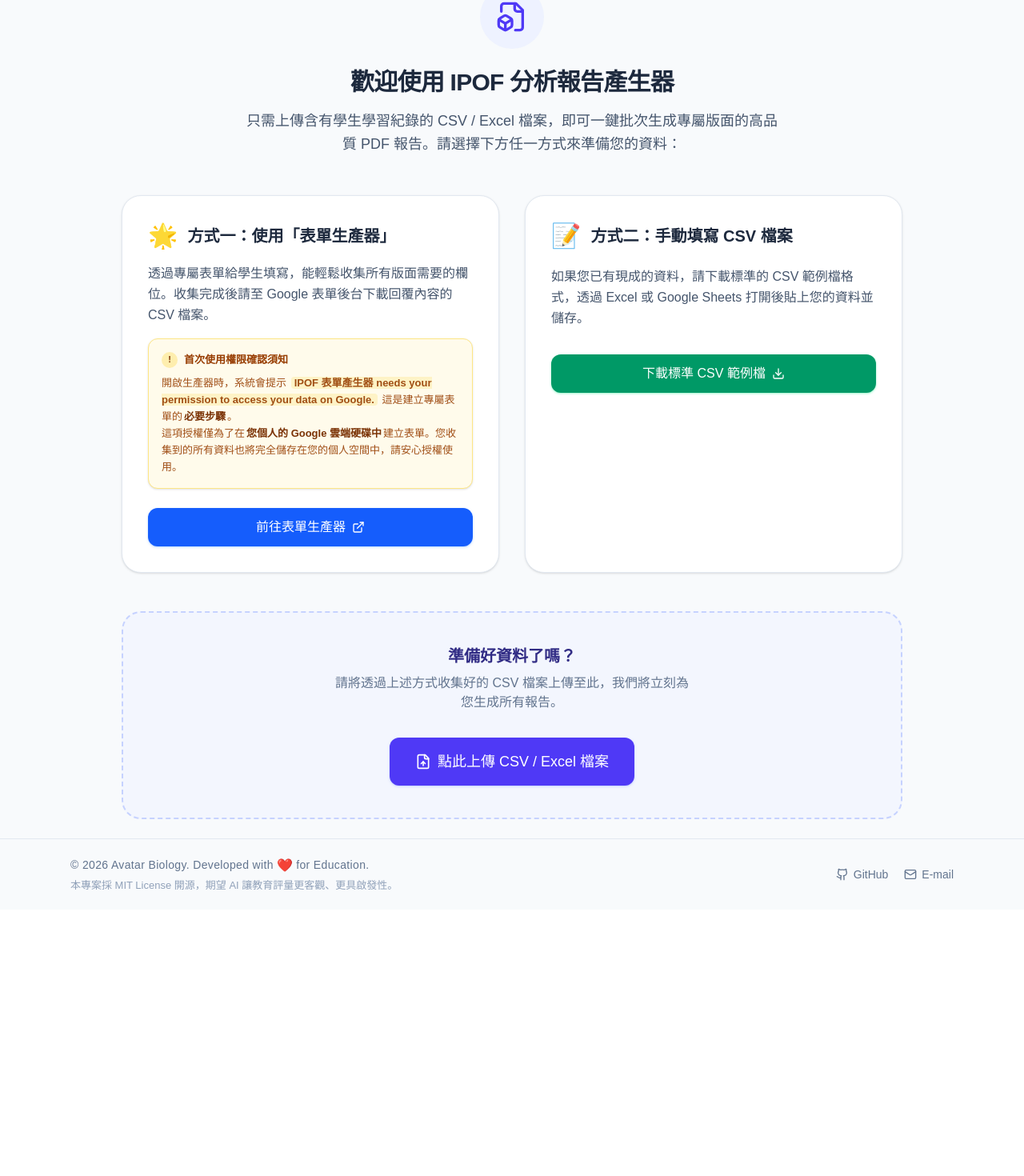
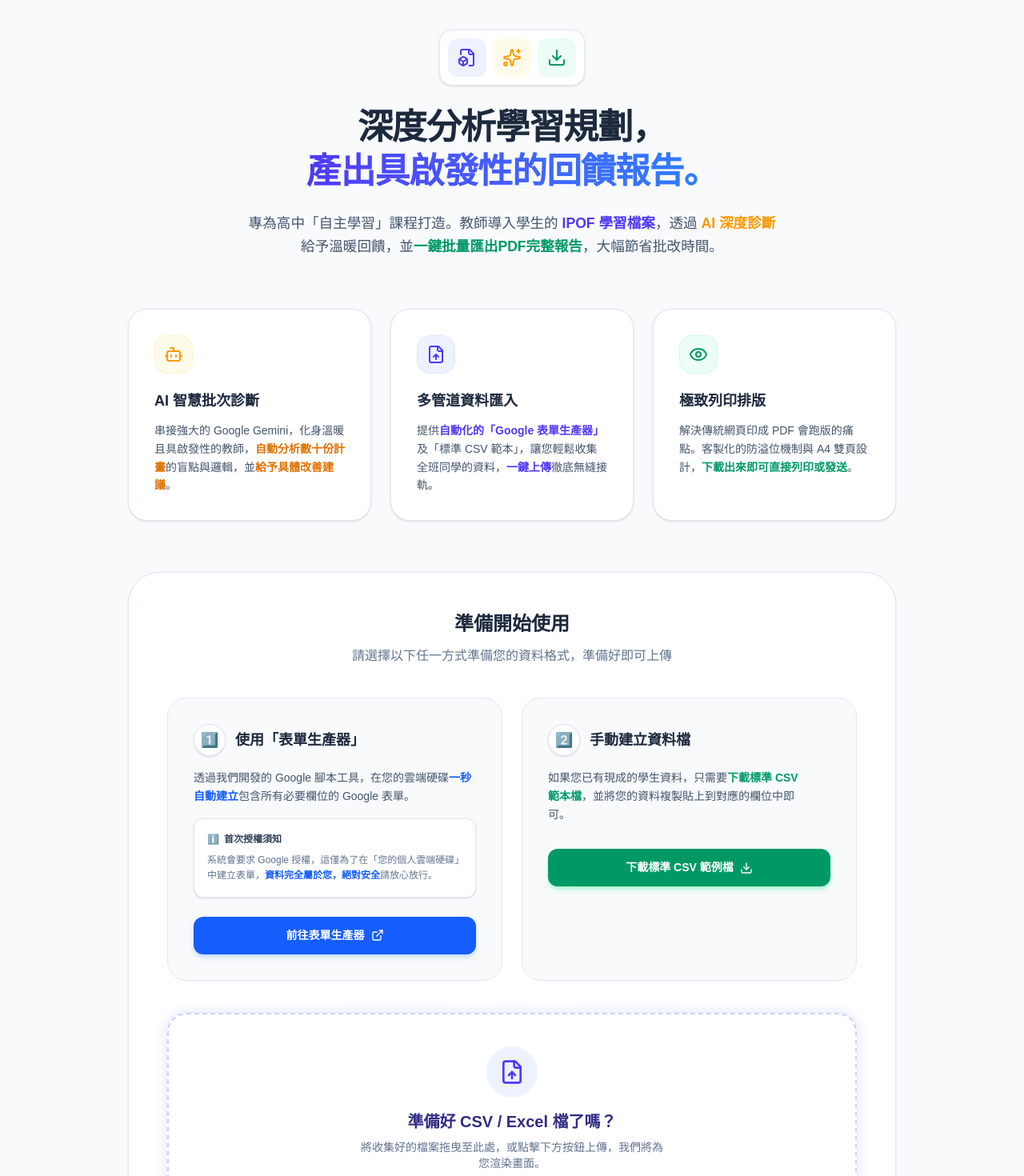
Before and after one commit to AvatarBiology/SDL-IPOF, a React (Vite) app: page / in a window 1280 px wide. Shown: the part 118-1588 px from the top of the page at 80% size. Before the commit the page ends 1255 px from the top, so only its background shows below. Built offline with nearby package versions, Linux system fonts and the light colour scheme.

Commit message:
Update App.tsx

```diff
--- a/src/App.tsx
+++ b/src/App.tsx
@@ -308,78 +308,135 @@ export default function App() {
       </nav>
 
       {students.length === 0 ? (
-        <main className="flex-1 w-full max-w-5xl mx-auto p-6 flex flex-col items-center justify-center min-h-[calc(100vh-8rem)]">
-          <div className="text-center mb-12">
-            <div className="inline-flex items-center justify-center w-20 h-20 rounded-full bg-indigo-50 mb-6">
-              <FileBox className="w-10 h-10 text-indigo-600" />
+        <main className="flex-1 w-full max-w-5xl mx-auto p-4 md:p-8 flex flex-col items-center min-h-[calc(100vh-8rem)]">
+          {/* Hero Section */}
+          <div className="text-center mb-16 mt-8 md:mt-12 animate-in fade-in slide-in-from-bottom-4 duration-700 ease-out">
+            <div className="inline-flex items-center justify-center p-2.5 bg-white rounded-2xl mb-6 shadow-sm border border-slate-200">
+               <div className="flex gap-2">
+                 <div className="w-12 h-12 bg-indigo-50 rounded-xl flex items-center justify-center">
+                    <FileBox className="w-6 h-6 text-indigo-600" />
                  </div>
-            <h2 className="text-3xl font-bold text-slate-800 mb-4 tracking-tight">歡迎使用 IPOF 分析報告產生器</h2>
-            <p className="text-lg text-slate-600 max-w-2xl mx-auto leading-relaxed">
-              只需上傳含有學生學習紀錄的 CSV / Excel 檔案，即可一鍵批次生成專屬版面的高品質 PDF 報告。請選擇下方任一方式來準備您的資料：
+                 <div className="w-12 h-12 bg-amber-50 rounded-xl flex items-center justify-center">
+                    <Sparkles className="w-6 h-6 text-amber-500" />
+                 </div>
+                 <div className="w-12 h-12 bg-emerald-50 rounded-xl flex items-center justify-center">
+                    <Download className="w-6 h-6 text-emerald-600" />
+                 </div>
+               </div>
+            </div>
+            <h2 className="text-4xl md:text-[2.75rem] font-extrabold text-slate-800 mb-6 tracking-tight leading-tight">
+              深度分析學習規劃，<br className="md:PDF" />
+              <span className="text-transparent bg-clip-text bg-gradient-to-r from-indigo-600 to-blue-500">
+                產出具啟發性的回饋報告。
+              </span>
+            </h2>
+            <p className="text-[1.1rem] text-slate-600 max-w-2xl mx-auto leading-relaxed">
+              專為高中「自主學習」課程打造。教師導入學生的 <span className="font-bold text-indigo-600">IPOF 學習檔案</span>，透過 <span className="font-bold text-amber-500">AI 深度診斷</span>給予溫暖回饋，並<span className="font-bold text-emerald-600">一鍵批量匯出PDF完整報告</span>，大幅節省批改時間。
             </p>
           </div>
 
-          <div className="grid md:grid-cols-2 gap-8 w-full mb-12 cursor-default">
-            {/* Card 1 */}
-            <div className="border border-slate-200 bg-white rounded-3xl p-8 shadow-sm hover:shadow-md transition-shadow relative overflow-hidden group">
-              <div className="absolute top-0 right-0 w-32 h-32 bg-blue-50 rounded-bl-full -z-10 group-hover:scale-110 transition-transform duration-500"></div>
-              <div className="flex items-center gap-3 mb-4">
-                <span className="text-3xl">🌟</span>
-                <h3 className="text-xl font-bold text-slate-800">方式一：使用「表單生產器」</h3>
+          {/* Features Grid */}
+          <div className="grid md:grid-cols-3 gap-6 w-full mb-16 animate-in fade-in slide-in-from-bottom-8 duration-700 delay-150 ease-out fill-mode-both">
+            <div className="bg-white p-6 md:p-8 rounded-3xl border border-slate-200 shadow-sm hover:shadow-md transition-shadow">
+               <div className="w-12 h-12 bg-amber-50 rounded-2xl flex items-center justify-center mb-5 text-amber-500 border border-amber-100">
+                 <Bot className="w-6 h-6" />
                </div>
-              <p className="text-slate-600 mb-4 leading-relaxed">
-                透過專屬表單給學生填寫，能輕鬆收集所有版面需要的欄位。收集完成後請至 Google 表單後台下載回覆內容的 CSV 檔案。
-              </p>
-
-              <div className="bg-amber-50 border border-amber-200 rounded-xl p-4 mb-6 shadow-sm">
-                <h4 className="flex items-center gap-2 font-bold text-amber-800 text-[13px] mb-2">
-                  <span className="bg-amber-200/60 text-amber-900 rounded-full w-5 h-5 flex items-center justify-center text-[11px]">!</span>
-                  首次使用權限確認須知
-                </h4>
-                <p className="text-amber-800/90 text-[13px] leading-relaxed">
-                  開啟生產器時，系統會提示 <span className="font-semibold bg-amber-100 px-1 rounded mx-0.5">IPOF 表單產生器 needs your permission to access your data on Google.</span> 這是建立專屬表單的<strong className="text-amber-900 mx-0.5">必要步驟</strong>。<br className="my-1.5" />
-                  這項授權僅為了在<strong className="text-amber-900 mx-0.5">您個人的 Google 雲端硬碟中</strong>建立表單。您收集到的所有資料也將完全儲存在您的個人空間中，請安心授權使用。
+               <h3 className="text-lg font-bold text-slate-800 mb-3">AI 智慧批次診斷</h3>
+               <p className="text-slate-600 text-[14px] leading-relaxed">
+                 串接強大的 Google Gemini，化身溫暖且具啟發性的教師，<span className="font-bold text-amber-600">自動分析數十份計畫</span>的盲點與邏輯，並<span className="font-bold text-amber-600">給予具體改善建議</span>。
                </p>
             </div>
+            <div className="bg-white p-6 md:p-8 rounded-3xl border border-slate-200 shadow-sm hover:shadow-md transition-shadow">
+               <div className="w-12 h-12 bg-indigo-50 rounded-2xl flex items-center justify-center mb-5 text-indigo-600 border border-indigo-100">
+                 <FileUp className="w-6 h-6" />
+               </div>
+               <h3 className="text-lg font-bold text-slate-800 mb-3">多管道資料匯入</h3>
+               <p className="text-slate-600 text-[14px] leading-relaxed">
+                 提供<span className="font-bold text-indigo-600">自動化的「Google 表單生產器」</span>及「標準 CSV 範本」，讓您輕鬆收集全班同學的資料，<span className="font-bold text-indigo-600">一鍵上傳</span>徹底無縫接軌。
+               </p>
+            </div>
+            <div className="bg-white p-6 md:p-8 rounded-3xl border border-slate-200 shadow-sm hover:shadow-md transition-shadow">
+               <div className="w-12 h-12 bg-emerald-50 rounded-2xl flex items-center justify-center mb-5 text-emerald-600 border border-emerald-100">
+                 <Eye className="w-6 h-6" />
+               </div>
+               <h3 className="text-lg font-bold text-slate-800 mb-3">極致列印排版</h3>
+               <p className="text-slate-600 text-[14px] leading-relaxed">
+                 解決傳統網頁印成 PDF 會跑版的痛點。客製化的防溢位機制與 A4 雙頁設計，<span className="font-bold text-emerald-600">下載出來即可直接列印或發送</span>。
+               </p>
+            </div>
+          </div>
 
+          {/* Action Area */}
+          <div className="w-full bg-white border border-slate-200 rounded-[2.5rem] shadow-sm p-6 md:p-12 animate-in fade-in slide-in-from-bottom-12 duration-700 delay-300 ease-out fill-mode-both mb-8">
+            <div className="text-center mb-10">
+              <h2 className="text-2xl font-bold text-slate-800 mb-3">準備開始使用</h2>
+              <p className="text-slate-500">請選擇以下任一方式準備您的資料格式，準備好即可上傳</p>
+            </div>
+
+            <div className="grid md:grid-cols-2 gap-6 w-full mb-10">
+              {/* Card 1 */}
+              <div className="bg-slate-50 border border-slate-200 rounded-3xl p-6 md:p-8 relative overflow-hidden group hover:border-blue-300 transition-colors">
+                <div className="flex items-center gap-3 mb-4">
+                  <div className="w-10 h-10 bg-white rounded-full flex items-center justify-center shadow-sm border border-slate-200 text-lg">1️⃣</div>
+                  <h3 className="text-lg font-bold text-slate-800">使用「表單生產器」</h3>
+                </div>
+                <p className="text-slate-600 mb-4 text-[14px] leading-relaxed">
+                  透過我們開發的 Google 腳本工具，在您的雲端硬碟<span className="font-bold text-blue-600">一秒自動建立</span>包含所有必要欄位的 Google 表單。
+                </p>
+                <div className="bg-white border border-slate-200 rounded-xl p-4 mb-6 shadow-sm">
+                  <h4 className="flex items-center gap-1.5 font-bold text-slate-700 text-[12px] mb-2">
+                    <span className="text-blue-500">ℹ️</span> 首次授權須知
+                  </h4>
+                  <p className="text-slate-500 text-[12px] leading-relaxed">
+                    系統會要求 Google 授權，這僅為了在「您的個人雲端硬碟」中建立表單，<span className="font-bold text-blue-600">資料完全屬於您，絕對安全</span>請放心放行。
+                  </p>
+                </div>
                 <a
                   href="https://script.google.com/macros/s/AKfycbwJW15j5wY9vmxAaw20M89d3zCuelKMFqBdxXqIdKWyQoqBgDQA6TvZ-CkC9hDkl3OT/exec"
                   target="_blank"
                   rel="noopener noreferrer"
-                className="inline-flex items-center justify-center gap-2 w-full bg-blue-600 hover:bg-blue-700 text-white font-medium py-3 px-4 rounded-xl transition-all shadow-sm shadow-blue-200"
+                  className="w-full bg-blue-600 hover:bg-blue-700 text-white border border-transparent text-[14px] font-bold py-3 px-4 rounded-xl transition-all shadow-md shadow-blue-200 flex items-center justify-center gap-2"
                 >
                   前往表單生產器 <ExternalLink className="w-4 h-4" />
                 </a>
               </div>
 
               {/* Card 2 */}
-            <div className="border border-slate-200 bg-white rounded-3xl p-8 shadow-sm hover:shadow-md transition-shadow relative overflow-hidden group">
-              <div className="absolute top-0 right-0 w-32 h-32 bg-emerald-50 rounded-bl-full -z-10 group-hover:scale-110 transition-transform duration-500"></div>
-              <div className="flex items-center gap-3 mb-5">
-                <span className="text-3xl">📝</span>
-                <h3 className="text-xl font-bold text-slate-800">方式二：手動填寫 CSV 檔案</h3>
+              <div className="bg-slate-50 border border-slate-200 rounded-3xl p-6 md:p-8 relative overflow-hidden group hover:border-emerald-300 transition-colors">
+                <div className="flex items-center gap-3 mb-4">
+                  <div className="w-10 h-10 bg-white rounded-full flex items-center justify-center shadow-sm border border-slate-200 text-lg">2️⃣</div>
+                  <h3 className="text-lg font-bold text-slate-800">手動建立資料檔</h3>
                 </div>
-              <p className="text-slate-600 mb-8 min-h-[4rem] leading-relaxed">
-                如果您已有現成的資料，請下載標準的 CSV 範例檔格式，透過 Excel 或 Google Sheets 打開後貼上您的資料並儲存。
+                <p className="text-slate-600 mb-8 max-w-[90%] text-[14px] leading-relaxed">
+                  如果您已有現成的學生資料，只需要<span className="font-bold text-emerald-600">下載標準 CSV 範本檔</span>，並將您的資料複製貼上到對應的欄位中即可。
                 </p>
+                <div className="mt-auto">
                   <button
                     onClick={downloadSampleCsv}
-                className="inline-flex items-center justify-center gap-2 w-full bg-emerald-600 hover:bg-emerald-700 text-white font-medium py-3 px-4 rounded-xl transition-all shadow-sm shadow-emerald-200"
+                    className="w-full bg-emerald-600 hover:bg-emerald-700 text-white border border-transparent text-[14px] font-bold py-3 px-4 rounded-xl transition-all shadow-md shadow-emerald-200 flex items-center justify-center gap-2"
                   >
                     下載標準 CSV 範例檔 <Download className="w-4 h-4" />
                   </button>
                 </div>
               </div>
+            </div>
 
-          <div className="w-full bg-indigo-50/50 border-2 border-dashed border-indigo-200 rounded-3xl p-10 flex flex-col items-center justify-center text-center group hover:bg-indigo-50 transition-colors">
-            <h3 className="text-xl font-bold text-indigo-900 mb-2">準備好資料了嗎？</h3>
-            <p className="text-slate-500 mb-8 max-w-md">請將透過上述方式收集好的 CSV 檔案上傳至此，我們將立刻為您生成所有報告。</p>
+            {/* Upload Area */}
+            <div className="w-full relative group">
+              <div className="absolute inset-0 bg-gradient-to-r from-indigo-500 via-blue-500 to-indigo-500 rounded-3xl blur opacity-20 group-hover:opacity-40 transition duration-500"></div>
+              <div className="relative w-full bg-white border-2 border-dashed border-indigo-200 hover:border-indigo-400 rounded-3xl p-10 flex flex-col items-center justify-center text-center transition-colors">
+                <div className="w-16 h-16 bg-indigo-50 rounded-full flex items-center justify-center mb-4 group-hover:scale-110 transition-transform duration-300">
+                  <FileUp className="w-8 h-8 text-indigo-600" />
+                </div>
+                <h3 className="text-xl font-bold text-indigo-900 mb-2">準備好 CSV / Excel 檔了嗎？</h3>
+                <p className="text-slate-500 mb-8 max-w-sm text-sm">將收集好的檔案拖曳至此處，或點擊下方按鈕上傳，我們將為您渲染畫面。</p>
 
-            <label className="cursor-pointer bg-indigo-600 hover:bg-indigo-700 text-white px-8 py-4 rounded-xl font-medium transition-all flex items-center gap-2 shadow-sm shadow-indigo-200 text-lg hover:-translate-y-0.5">
-              <FileUp className="w-5 h-5" />
-              點此上傳 CSV / Excel 檔案
+                <label className="cursor-pointer bg-indigo-600 hover:bg-indigo-700 text-white px-8 py-3.5 rounded-xl font-bold transition-all flex items-center gap-2 shadow-md hover:shadow-lg hover:-translate-y-0.5 text-[15px]">
+                  點擊選擇檔案上傳
                   <input type="file" accept=".csv, .xlsx, .xls" className="hidden" onChange={handleFileUpload} />
                 </label>
+              </div>
+            </div>
           </div>
         </main>
       ) : (
@@ -414,7 +471,7 @@ export default function App() {
                   </div>
                   <a href="https://ai.google.dev/gemini-api/docs/api-key" target="_blank" rel="noopener noreferrer" className="text-[12px] text-indigo-600 hover:text-indigo-800 hover:underline inline-flex items-center gap-1 self-start ml-1 mt-1 transition-colors">
                     <ExternalLink className="w-3 h-3" />
-                    如何取得免費額度的 Gemini API Key?
+                    如何取得 API Key?
                   </a>
                 </div>
 
```
Lines whose indentation alone changed are shown as unchanged.
